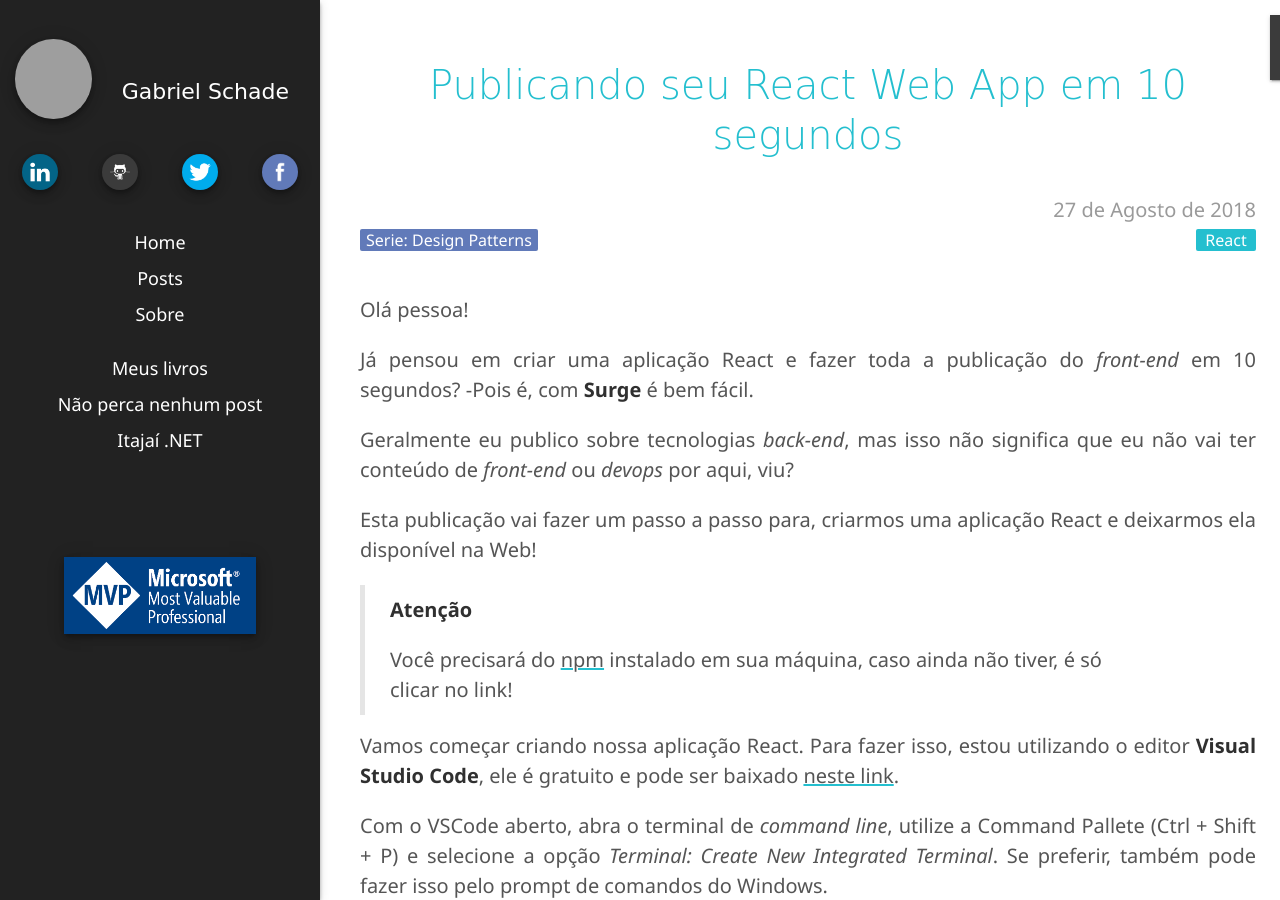
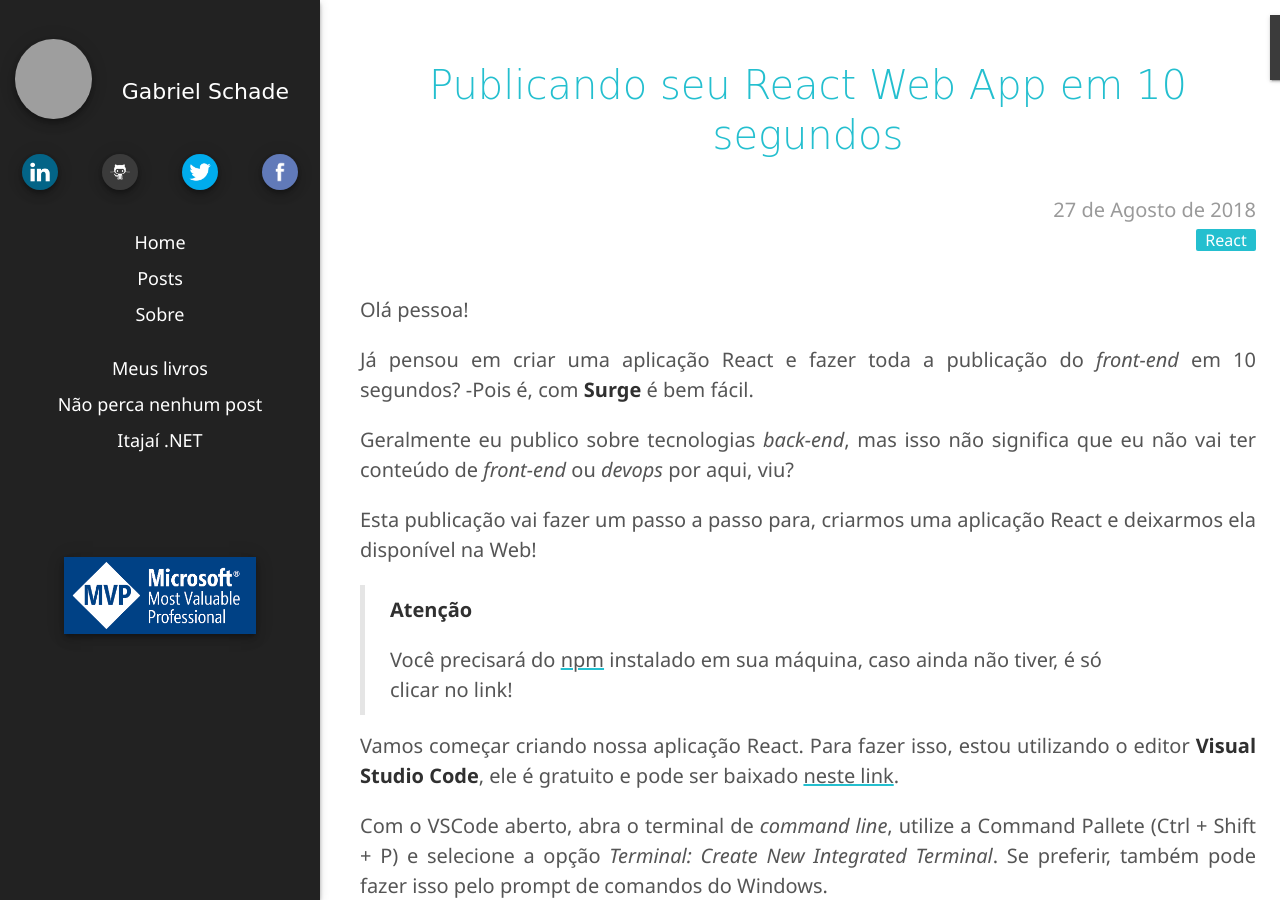
Before and after one commit to gabrielschade/gabrielschade.github.io, a Jekyll site: the page built from _posts/2018-08-27-surge.markdown, in a window 1280 px wide and 900 px high. Built offline with Jekyll 4.4.1, drawn with Linux system fonts in a browser that asks for light colours; nearby versions of some CDN libraries; comment, search, counter and statistics services are not loaded; grey boxes are pictures that could not be loaded.

```diff
--- a/_posts/2018-08-27-surge.markdown
+++ b/_posts/2018-08-27-surge.markdown
@@ -4,7 +4,6 @@
 date:   2018-08-27 00:00:00 +0000
 comments: true
 tags: [React]
-serie: Design Patterns
 ---
 
 Olá pessoa!
```
Also changed, not shown: public/img/React.jpg (added).
